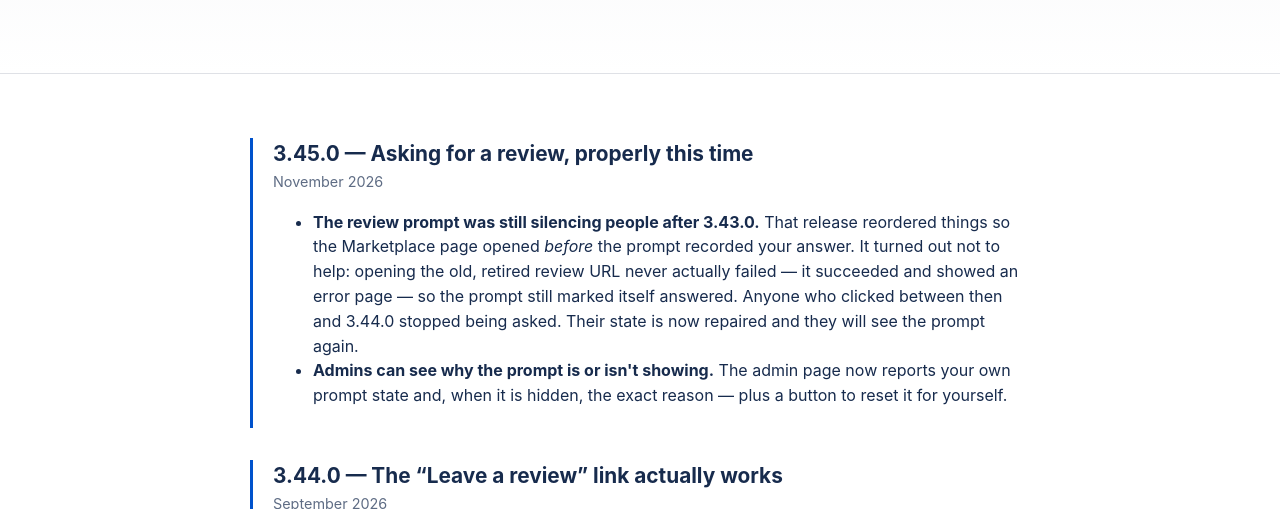
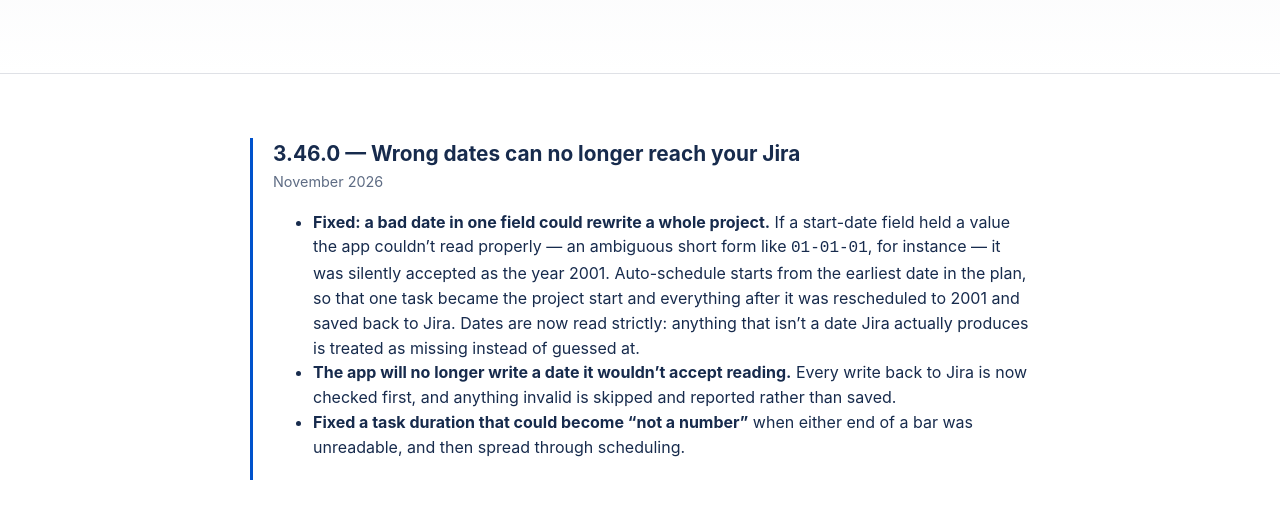
Before and after one commit to mwefky/ganttboard-for-jira, a plain HTML site: page docs/changelog.html in a window 1280 px wide. Shown: the part 272-781 px from the top of the page. Drawn offline with Linux system fonts and the light colour scheme.

Commit message:
Ship 3.46.0: stop invalid dates reaching customer Jira projects
A customer uninstalled on 2026-07-24 with: "This does not work well and
created some items with a date of 2001 that had a due date of 2026." Found in
the Marketplace Feedback details report, which had never been opened.

Three unguarded failures chained:

1. JiraMapper used new Date() on raw field values. new Date('01-01-01') is
   2000-12-31, silently accepted as a real start date.
2. handleAutoSchedule seeded the schedule from the raw minimum start across
   all tasks, so one bogus 2001 date became the project start and every
   dependent task was rescheduled from there -- and written back to Jira.
3. Math.max(1, Math.ceil(NaN)) is NaN, not 1, so the duration guard never
   guarded and NaN propagated into scheduling arithmetic.

parseJiraDate() now requires the ISO shapes Jira actually emits and rejects
ambiguous forms and implausible years, returning null rather than guessing.
An unparseable start field is treated as absent. isWritableDate() gates every
write-back: we never write a date we would reject on read. 9 regression tests
cover the reported scenario.

Co-Authored-By: Claude Opus 5 <noreply@anthropic.com>

```diff
--- a/docs/changelog.html
+++ b/docs/changelog.html
@@ -7,17 +7,17 @@
 <!-- TODO: change getganttboard.com domain in canonical/OG tags if hosting elsewhere -->
 <!-- TODO: add <meta name="google-site-verification" content="..."> and GA4 tag here -->
 <title>Changelog — GanttBoard for Jira</title>
-<meta name="description" content="Release notes for GanttBoard for Jira. Latest version 3.45.0 (September 2026) — full feature list and version history.">
+<meta name="description" content="Release notes for GanttBoard for Jira. Latest version 3.46.0 (September 2026) — full feature list and version history.">
 <link rel="canonical" href="https://getganttboard.com/changelog.html">
 <link rel="icon" type="image/png" href="/assets/logo-144.png">
 <meta property="og:title" content="Changelog — GanttBoard for Jira">
-<meta property="og:description" content="Release notes for GanttBoard for Jira. Latest version 3.45.0, September 2026.">
+<meta property="og:description" content="Release notes for GanttBoard for Jira. Latest version 3.46.0, September 2026.">
 <meta property="og:image" content="https://getganttboard.com/assets/screenshots/01_hero.png">
 <meta property="og:url" content="https://getganttboard.com/changelog.html">
 <meta property="og:type" content="website">
 <meta name="twitter:card" content="summary_large_image">
 <meta name="twitter:title" content="Changelog — GanttBoard for Jira">
-<meta name="twitter:description" content="Release notes for GanttBoard for Jira. Latest version 3.45.0, September 2026.">
+<meta name="twitter:description" content="Release notes for GanttBoard for Jira. Latest version 3.46.0, September 2026.">
 <meta name="twitter:image" content="https://getganttboard.com/assets/screenshots/01_hero.png">
 <link rel="stylesheet" href="/assets/styles.css">
 <!-- Google tag (gtag.js) -->
@@ -71,6 +71,16 @@ document.addEventListener('DOMContentLoaded', function() {
 
   <section>
     <div class="container" style="max-width: 820px;">
+      <article class="changelog-entry">
+        <h2>3.46.0 &mdash; Wrong dates can no longer reach your Jira</h2>
+        <p class="changelog-date">November 2026</p>
+        <ul>
+          <li><strong>Fixed: a bad date in one field could rewrite a whole project.</strong> If a start-date field held a value the app couldn&rsquo;t read properly &mdash; an ambiguous short form like <code>01-01-01</code>, for instance &mdash; it was silently accepted as the year 2001. Auto-schedule starts from the earliest date in the plan, so that one task became the project start and everything after it was rescheduled to 2001 and saved back to Jira. Dates are now read strictly: anything that isn&rsquo;t a date Jira actually produces is treated as missing instead of guessed at.</li>
+          <li><strong>The app will no longer write a date it wouldn&rsquo;t accept reading.</strong> Every write back to Jira is now checked first, and anything invalid is skipped and reported rather than saved.</li>
+          <li><strong>Fixed a task duration that could become &ldquo;not a number&rdquo;</strong> when either end of a bar was unreadable, and then spread through scheduling.</li>
+        </ul>
+      </article>
+
       <article class="changelog-entry">
         <h2>3.45.0 &mdash; Asking for a review, properly this time</h2>
         <p class="changelog-date">November 2026</p>
@@ -250,7 +260,7 @@ document.addEventListener('DOMContentLoaded', function() {
 
 <footer class="site-footer">
   <div class="container">
-    <div>&copy; 2026 GanttBoard &middot; v3.45.0</div>
+    <div>&copy; 2026 GanttBoard &middot; v3.46.0</div>
     <nav aria-label="Footer">
       <a href="/privacy.html">Privacy</a>
       <a href="/eula.html">EULA</a>
```
Also changed, not shown: docs/blog/biggantt-comparison.html (+1 -1 lines), docs/blog/export-jira-gantt-chart.html (+1 -1 lines), docs/blog/index.html (+1 -1 lines), docs/blog/jira-critical-path.html (+1 -1 lines), docs/blog/jira-epic-rollup.html (+1 -1 lines), docs/blog/jira-gantt-chart-free.html (+1 -1 lines), docs/blog/jira-resource-capacity-planning.html (+1 -1 lines), docs/blog/structure-gantt-alternative.html (+1 -1 lines), docs/docs.html (+1 -1 lines), docs/eula.html (+1 -1 lines), docs/features.html (+1 -1 lines), docs/index.html (+2 -2 lines), docs/pricing.html (+1 -1 lines), docs/privacy.html (+1 -1 lines), 1 more files.
